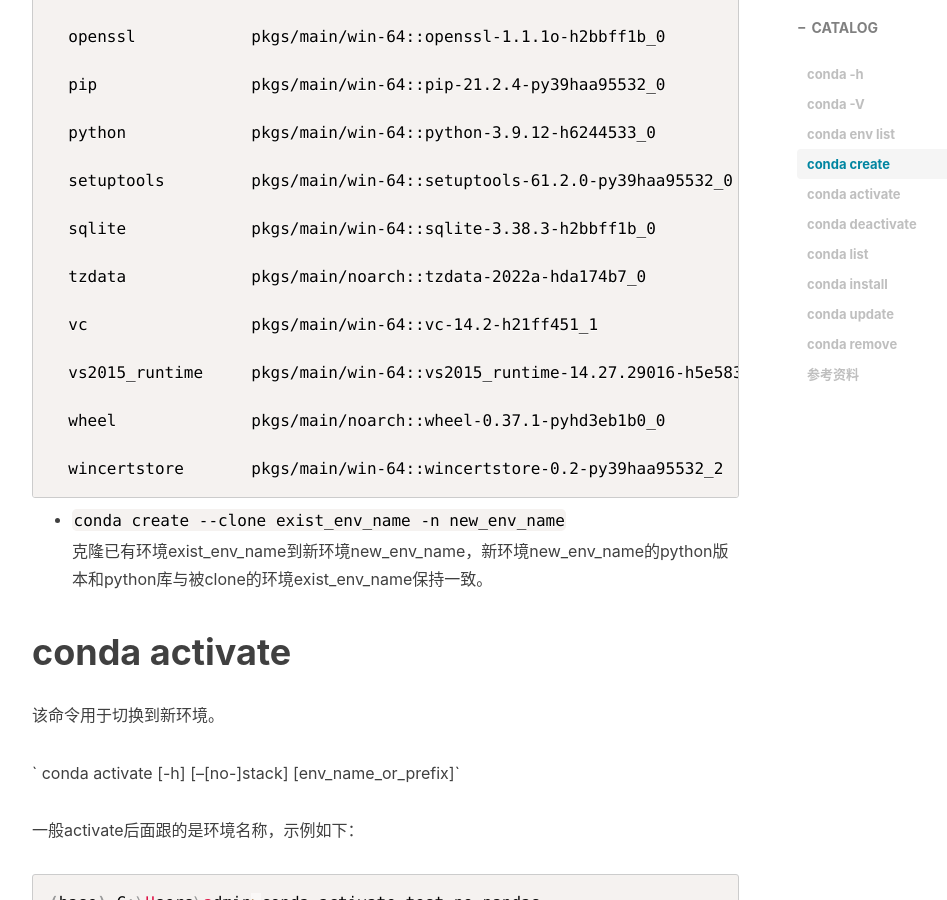
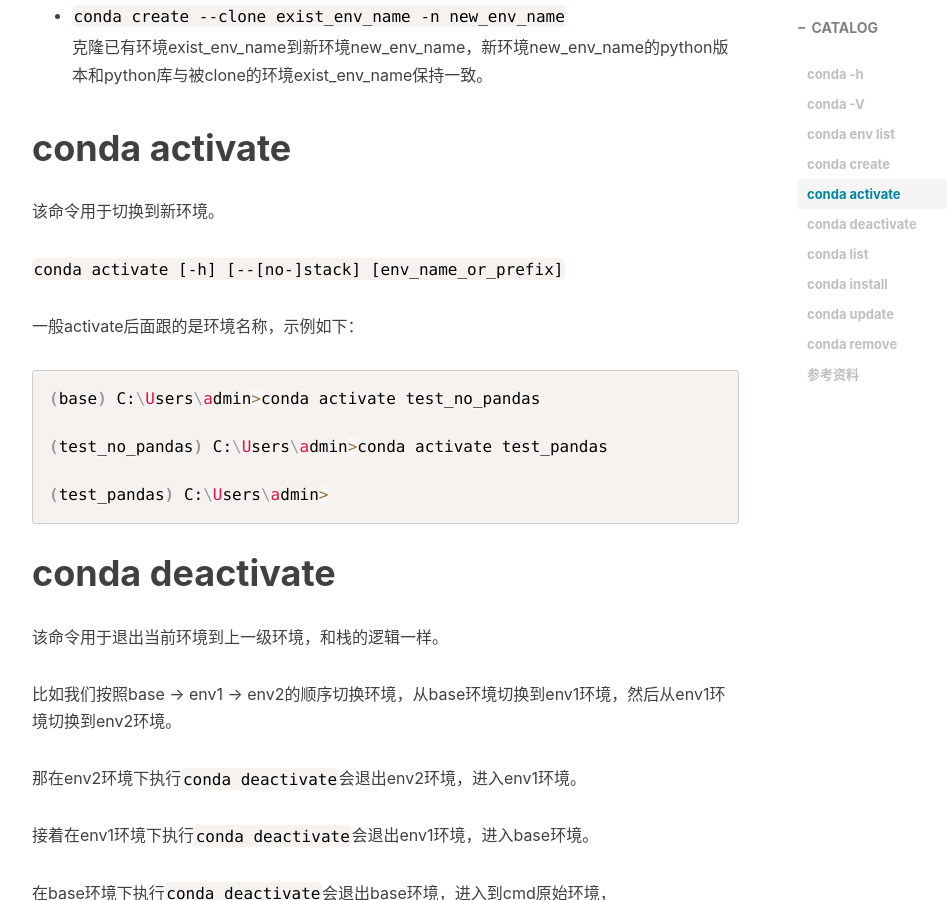
Before and after one commit to WinchellWang/winchellwang.github.io, a Jekyll site: the page built from _posts/2024-07-13-conda_command.md, in a window 1280 px wide and 900 px high, scrolled down 2993 px. Shown: the whole window, without its empty margins (233-1180 px from the left). Built offline with Jekyll 4.4.1, drawn with Linux system fonts in a browser that asks for light colours; nearby versions of some CDN libraries; comment, search, counter and statistics services are not loaded.

Commit message:
New Post

````diff
--- a/_posts/2024-07-13-conda_command.md
+++ b/_posts/2024-07-13-conda_command.md
@@ -41,11 +41,9 @@
 
 ```bash
 (base) C:\Users\admin>conda -V
-
 conda 4.12.0
 
 (base) C:\Users\admin>conda --version
-
 conda 4.12.0
 ```
 
@@ -57,13 +55,10 @@
 (base) C:\Users\admin>conda env list
 
 # conda environments:
-
 #
 
 base                  *  C:\Users\jczha\Anaconda3
-
 test_no_pandas           C:\Users\admin\Anaconda3\envs\test_no_pandas
-
 test_pandas              C:\Users\admin\Anaconda3\envs\test_pandas
 ```
 
@@ -91,39 +86,23 @@
 Collecting package metadata (current_repodata.json): done
 
 Solving environment: done
-
 ## Package Plan ##
-
   environment location: C:\Users\admin\Anaconda3\envs\test_create
-
   added / updated specs:
     - python=3.9
 
-
 The following NEW packages will be INSTALLED:
-
   ca-certificates    pkgs/main/win-64::ca-certificates-2022.4.26-haa95532_0
-
   certifi            pkgs/main/win-64::certifi-2021.10.8-py39haa95532_2
-
   openssl            pkgs/main/win-64::openssl-1.1.1o-h2bbff1b_0
-
   pip                pkgs/main/win-64::pip-21.2.4-py39haa95532_0
-
   python             pkgs/main/win-64::python-3.9.12-h6244533_0
-
   setuptools         pkgs/main/win-64::setuptools-61.2.0-py39haa95532_0
-
   sqlite             pkgs/main/win-64::sqlite-3.38.3-h2bbff1b_0
-
   tzdata             pkgs/main/noarch::tzdata-2022a-hda174b7_0
-
   vc                 pkgs/main/win-64::vc-14.2-h21ff451_1
-
   vs2015_runtime     pkgs/main/win-64::vs2015_runtime-14.27.29016-h5e58377_2
-
   wheel              pkgs/main/noarch::wheel-0.37.1-pyhd3eb1b0_0
-
   wincertstore       pkgs/main/win-64::wincertstore-0.2-py39haa95532_2
 ```
 
@@ -135,7 +114,7 @@
 
 该命令用于切换到新环境。
 
-` conda activate [-h] [--[no-]stack] [env_name_or_prefix]`
+```conda activate [-h] [--[no-]stack] [env_name_or_prefix]```
 
 一般activate后面跟的是环境名称，示例如下：
 
@@ -173,43 +152,24 @@
 (test_no_pandas) C:\Users\admin>conda list
 
 # packages in environment at C:\Users\jczha\Anaconda3\envs\test_no_pandas:
-
 #
-
 # Name                    Version                   Build  Channel
-
 bzip2                     1.0.8                he774522_0
-
 ca-certificates           2022.4.26            haa95532_0
-
 certifi                   2020.6.20          pyhd3eb1b0_3
-
 libffi                    3.4.2                h604cdb4_1
-
 openssl                   1.1.1o               h2bbff1b_0
-
 pip                       21.2.4          py310haa95532_0
-
 python                    3.10.4               hbb2ffb3_0
-
 setuptools                61.2.0          py310haa95532_0
-
 sqlite                    3.38.3               h2bbff1b_0
-
 tk                        8.6.11               h2bbff1b_1
-
 tzdata                    2022a                hda174b7_0
-
 vc                        14.2                 h21ff451_1
-
 vs2015_runtime            14.27.29016          h5e58377_2
-
 wheel                     0.37.1             pyhd3eb1b0_0
-
 wincertstore              0.2             py310haa95532_2
-
 xz                        5.2.5                h8cc25b3_1
-
 zlib                      1.2.12               h8cc25b3_2
 ```
 
````
